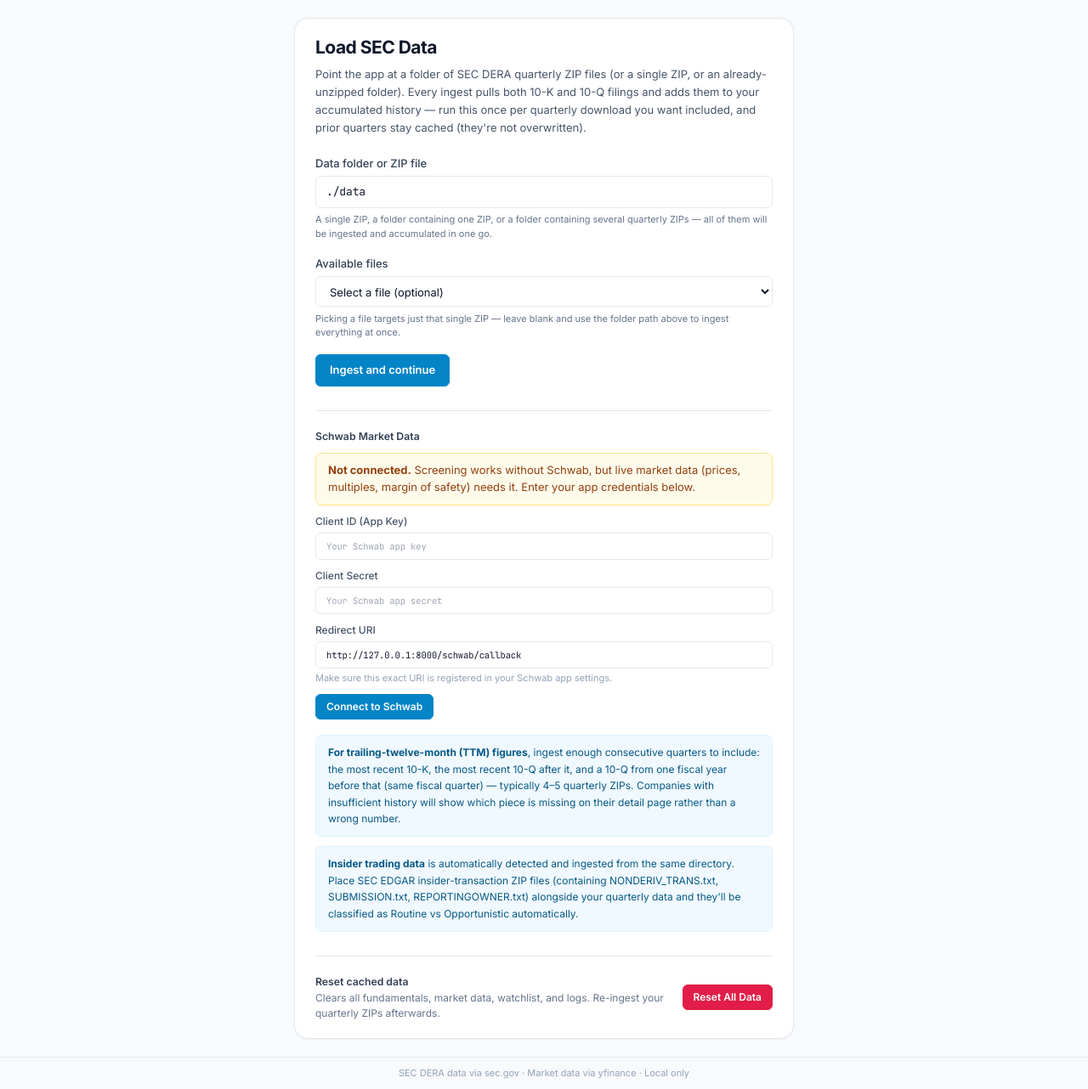
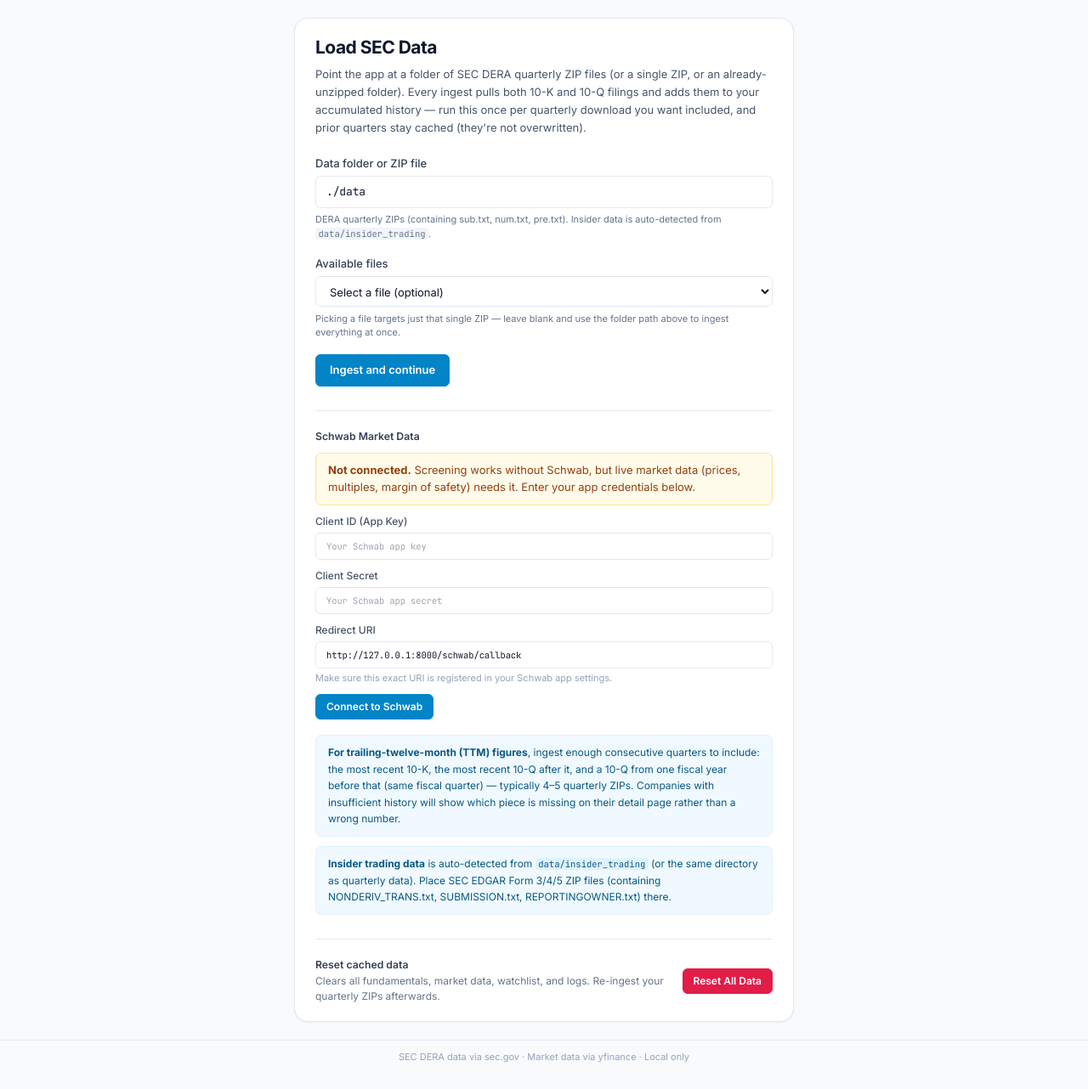
Before and after one commit to devafri/investment-analysis, a FastAPI app: page /setup in a window 1280 px wide. Shown: the part 43-1325 px from the top of the page at 85% size. After the commit the page ends 1294 px from the top, so only its background shows below. Run offline with FastAPI, Linux system fonts and the light colour scheme; data that the repository does not hold is empty; some libraries are stand-ins or nearby versions.

Commit message:
Fix data directory paths for quarterly financials and insider trading
- Background ingest thread now tries data_dir first, then falls back to
  sibling data/insider_trading directory for insider ZIPs
- /insider page form defaults to ./data/insider_trading
- /setup page placeholder defaults to ./data/quarterly_financials
- Setup info boxes describe the two-directory layout

Co-Authored-By: Claude <noreply@anthropic.com>

```diff
--- a/app.py
+++ b/app.py
@@ -6,6 +6,7 @@ HTTP requests to that logic and renders templates.
 
 import threading
 import time
+from pathlib import Path
 from typing import Any, Dict, List, Tuple
 
 import pandas as pd
@@ -167,24 +168,29 @@ def _run_ingest(data_dir: str, filter_major_exchanges_at_ingest: str) -> None:
         con.commit()
 
         # --- Insider trading ingestion (optional) ---
-        # If the data directory also contains SEC insider-transaction ZIPs
-        # (or unzipped insider data in subdirectories), ingest and classify
-        # them automatically.  Completely separate from fundamentals — a
-        # missing or broken insider ZIP never blocks the main ingest.
-        try:
-            insider_df = insider.load_and_process_data(
-                data_dir, start_year=2016, end_year=2026,
-            )
-            if not insider_df.empty:
-                classified = insider.classify_insiders(insider_df)
-                new_rows = insider.persist_insider_trades(con, classified)
-                if new_rows > 0:
-                    print(
-                        f"Insider ingest: {new_rows:,} new trades classified "
-                        f"and stored in insider_trades."
-                    )
-        except Exception as exc:
-            print(f"[insider] Optional insider ingest skipped: {exc}")
+        # Try the user's data_dir first, then fall back to the sibling
+        # data/insider_trading directory (they're separate SEC datasets).
+        # A missing or broken insider ZIP never blocks the main ingest.
+        insider_dirs = [data_dir]
+        sibling_insider = Path(data_dir).parent / "insider_trading"
+        if sibling_insider.is_dir():
+            insider_dirs.append(str(sibling_insider))
+        for insider_dir in insider_dirs:
+            try:
+                insider_df = insider.load_and_process_data(
+                    insider_dir, start_year=2016, end_year=2026,
+                )
+                if not insider_df.empty:
+                    classified = insider.classify_insiders(insider_df)
+                    new_rows = insider.persist_insider_trades(con, classified)
+                    if new_rows > 0:
+                        print(
+                            f"Insider ingest ({insider_dir}): {new_rows:,} "
+                            f"new trades classified and stored."
+                        )
+                        break  # found data, stop looking
+            except Exception as exc:
+                print(f"[insider] {insider_dir}: skipped ({exc})")
 
         history = sec_screen.load_fundamentals_history(con)
         if history.empty:
--- a/templates/insider.html
+++ b/templates/insider.html
@@ -31,7 +31,9 @@
           Data directory
         </label>
         <input id="insider-dir" name="data_dir" type="text" required
-               class="input-text font-mono text-xs" placeholder="./data" />
+               class="input-text font-mono text-xs"
+               value="./data/insider_trading"
+               placeholder="./data/insider_trading" />
       </div>
       <button type="submit" class="btn btn--primary btn--sm whitespace-nowrap">
         Ingest Insider Data
--- a/templates/setup.html
+++ b/templates/setup.html
@@ -17,9 +17,10 @@
     <div>
       <label class="block text-[13px] font-medium text-surface-700 mb-1.5" for="data_dir">Data folder or ZIP file</label>
       <input id="data_dir" name="data_dir" type="text" value="{{ data_dir }}"
-             class="input-text font-mono" placeholder="./data" />
+             class="input-text font-mono" placeholder="./data/quarterly_financials" />
       <p class="mt-1.5 text-[11px] text-surface-500">
-        A single ZIP, a folder containing one ZIP, or a folder containing several quarterly ZIPs — all of them will be ingested and accumulated in one go.
+        DERA quarterly ZIPs (containing sub.txt, num.txt, pre.txt). Insider data is
+        auto-detected from <code class="text-xs bg-surface-100 px-1 rounded">data/insider_trading</code>.
       </p>
     </div>
 
@@ -117,10 +118,10 @@
   </div>
 
   <div class="mt-3 rounded-lg border border-sky-100 bg-sky-50 px-4 py-3 text-[12px] text-sky-800 leading-relaxed">
-    <strong>Insider trading data</strong> is automatically detected and ingested from the same directory.
-    Place SEC EDGAR insider-transaction ZIP files (containing NONDERIV_TRANS.txt, SUBMISSION.txt,
-    REPORTINGOWNER.txt) alongside your quarterly data and they'll be classified as Routine vs
-    Opportunistic automatically.
+    <strong>Insider trading data</strong> is auto-detected from
+    <code class="text-xs bg-sky-100 px-1 rounded">data/insider_trading</code> (or the same
+    directory as quarterly data). Place SEC EDGAR Form 3/4/5 ZIP files (containing
+    NONDERIV_TRANS.txt, SUBMISSION.txt, REPORTINGOWNER.txt) there.
   </div>
 
   {# Ingest log #}
```
